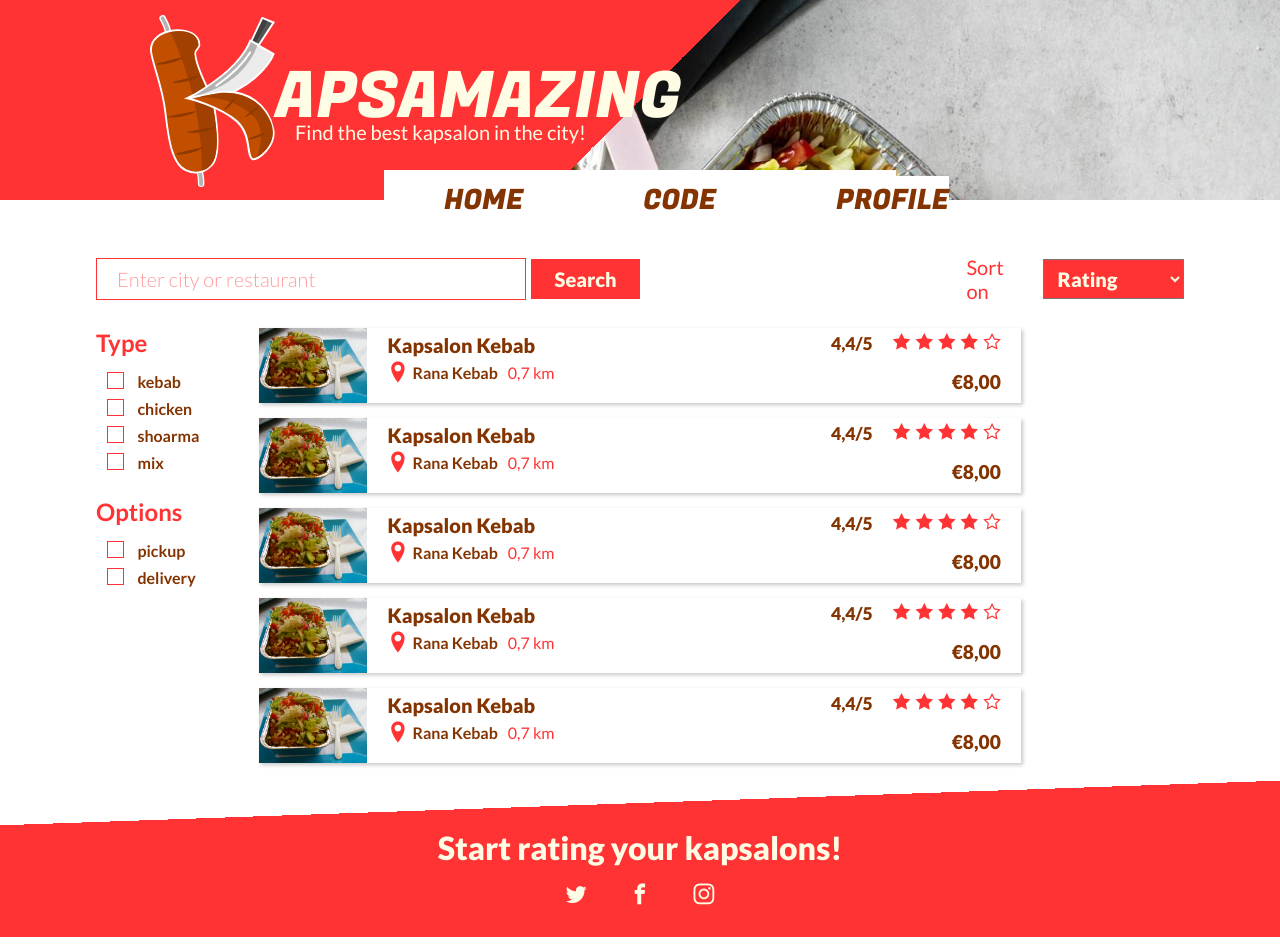
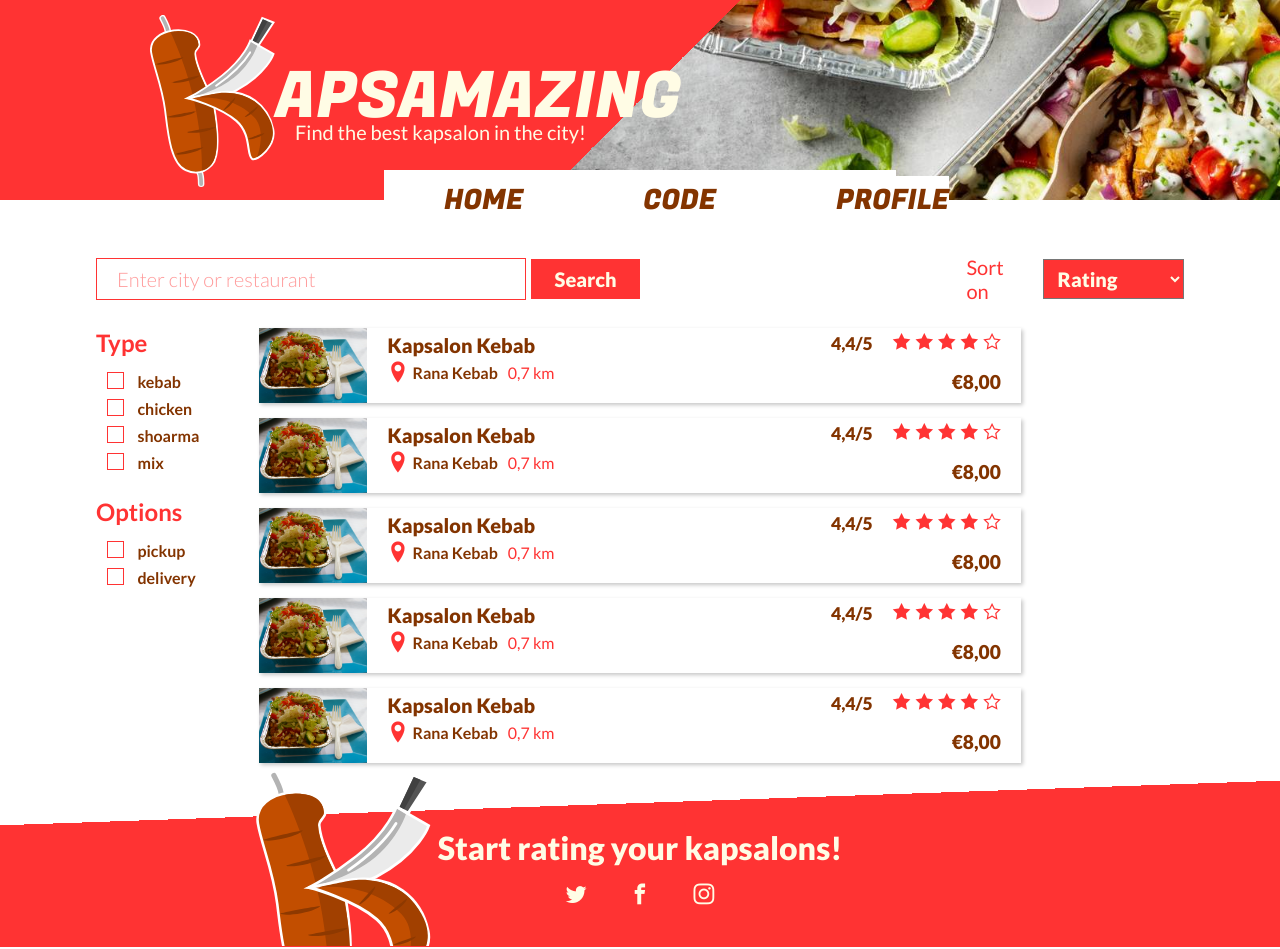
Before and after one commit to EHB-MCT/web2-frontend-DriesVanmierlo, a plain HTML site: page index.html in a window 1280 px wide. Drawn offline with Linux system fonts and the light colour scheme; files whose address does not match are found by name.

Commit message:
finished footer and home page

```diff
--- a/index.html
+++ b/index.html
@@ -230,8 +230,8 @@
 
     <footer id="footer">
         <div id="footer-skew-top"></div>
-        <figure>
-            <!-- <img src="./images/kapsamazing-logo-transparent.svg" alt=""> -->
+        <figure id="footer-figure">
+            <img id="footer-img" src="./images/kapsamazing-logo-transparent.svg" alt="">
         </figure>
         <div id="footer-content">
             <h3 id="footer-slogan">Start rating your kapsalons!</h3>
--- a/style.css
+++ b/style.css
@@ -85,7 +85,7 @@
 
 #header-cover-figure {
     position: absolute;
-    width: 100vw;
+    width: 100%;
     height: 200px;
     z-index: -1;
 }
@@ -94,6 +94,7 @@
     width: 100%;
     height: 200px;
     object-fit: cover;
+    object-position: 400px -500px;
     right: 0;
 }
 
@@ -232,6 +233,7 @@ main {
     background-color: var(--red);
     border: none;
     font-weight: 800;
+    cursor: pointer;
 }
 
 #order-by-label {
@@ -251,6 +253,7 @@ main {
     padding: 5px 10px;
     height: 40px;
     width: 65%;
+    cursor: pointer;
 }
 
 /***FILTER SECTION***/
@@ -451,9 +454,10 @@ main {
 /**********************/
 
 #footer {
+    position: relative;
     width: 100%;
     background-color: var(--red);
-    padding-bottom: 30px;
+    padding-bottom: 40px;
 }
 
 #footer-skew-top {
@@ -484,3 +488,18 @@ main {
 .edit-socials-icon {
     color: var(--beige);
 }
+
+#footer-figure {
+    top: -17px;
+    left: 20%;
+    height: 185px;
+    position: absolute;
+    width: 175px;
+}
+
+#footer-img {
+    width: 175px;
+    height: 185px;
+    object-fit: cover;
+    object-position: 0px 10px;
+}
```
